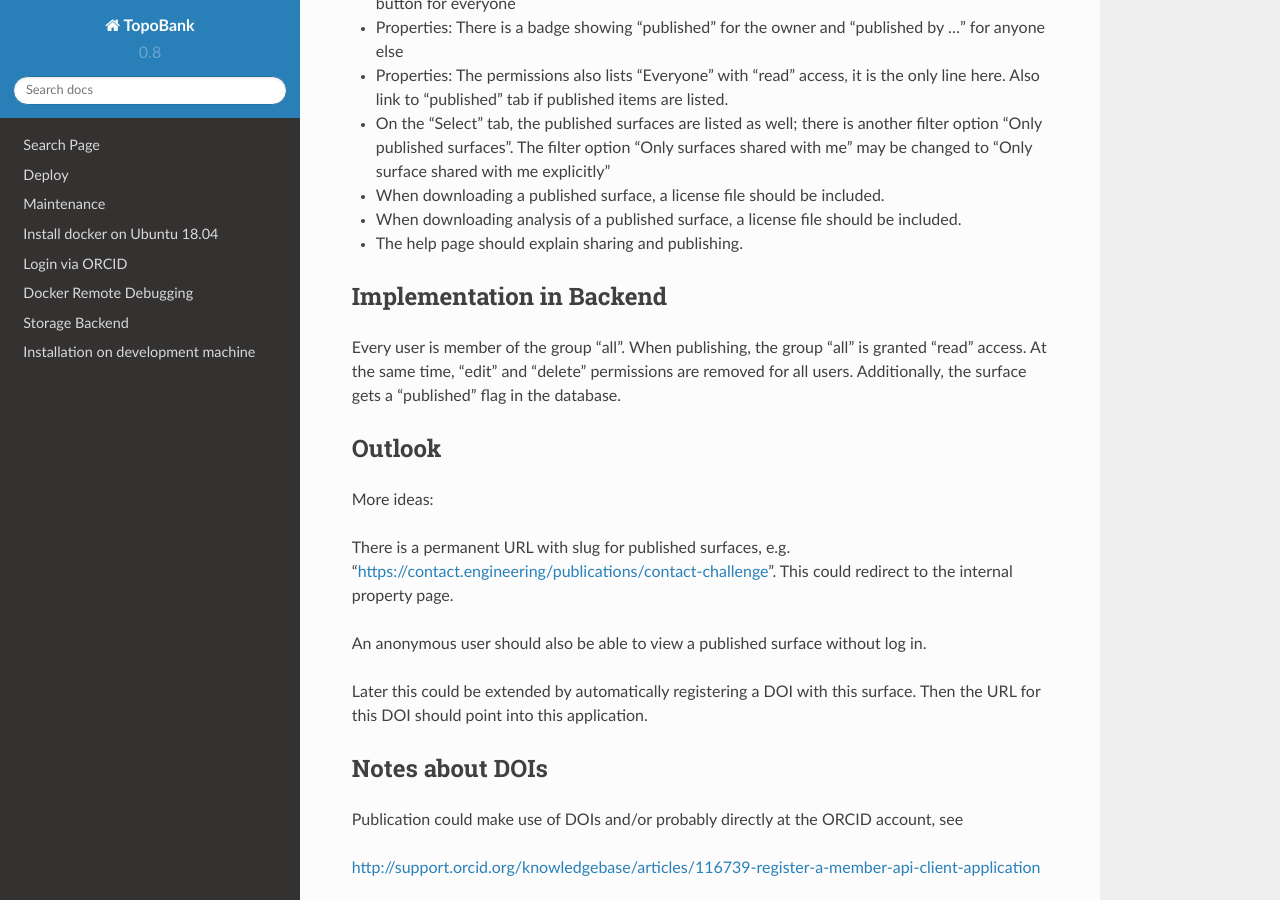
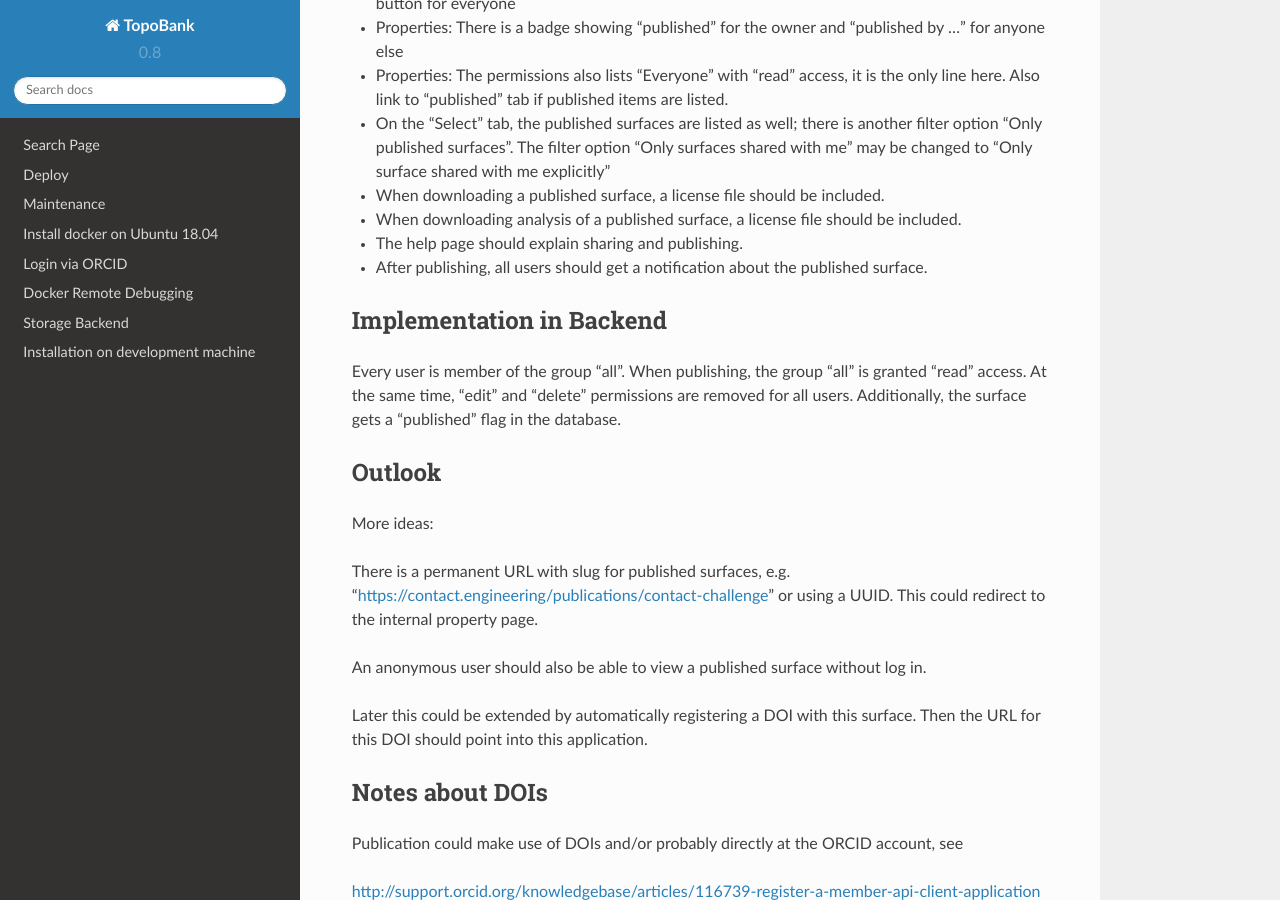
Before and after one commit to ContactEngineering/topobank, a Sphinx documentation site: the page built from docs/publishing.rst, in a window 1280 px wide and 900 px high, scrolled down 1192 px. Built offline with Sphinx 7.4.7 and the Read the Docs theme 2.0.0, drawn with Linux system fonts in a browser that asks for light colours.

Commit message:
DOC: Added one more note. Related to #317.

```diff
--- a/docs/publishing.rst
+++ b/docs/publishing.rst
@@ -55,6 +55,7 @@ The user interface for version 0.9.0 should be extended by these elements:
 - When downloading a published surface, a license file should be included.
 - When downloading analysis of a published surface, a license file should be included.
 - The help page should explain sharing and publishing.
+- After publishing, all users should get a notification about the published surface.
 
 
 Implementation in Backend
@@ -71,8 +72,8 @@ Outlook
 More ideas:
 
 There is a permanent URL with slug for published surfaces, e.g.
-"https://contact.engineering/publications/contact-challenge". This could redirect
-to the internal property page.
+"https://contact.engineering/publications/contact-challenge" or using a UUID.
+This could redirect to the internal property page.
 
 An anonymous user should also be able to view a published surface without log in.
 
```
